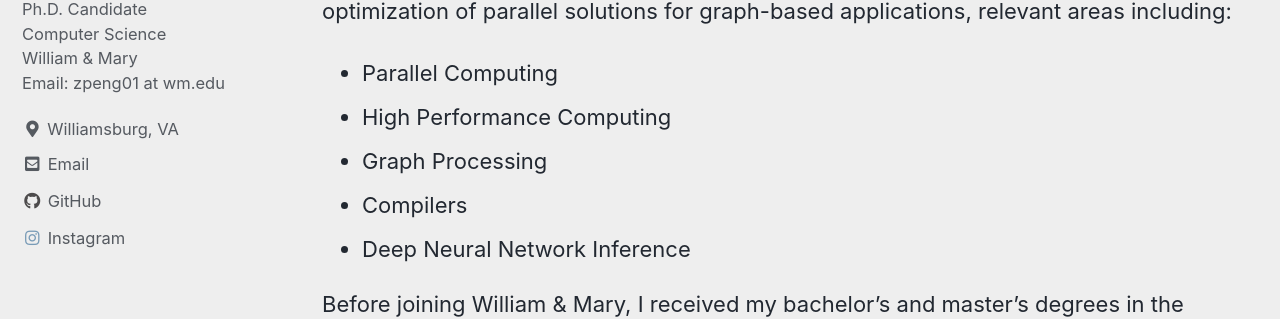
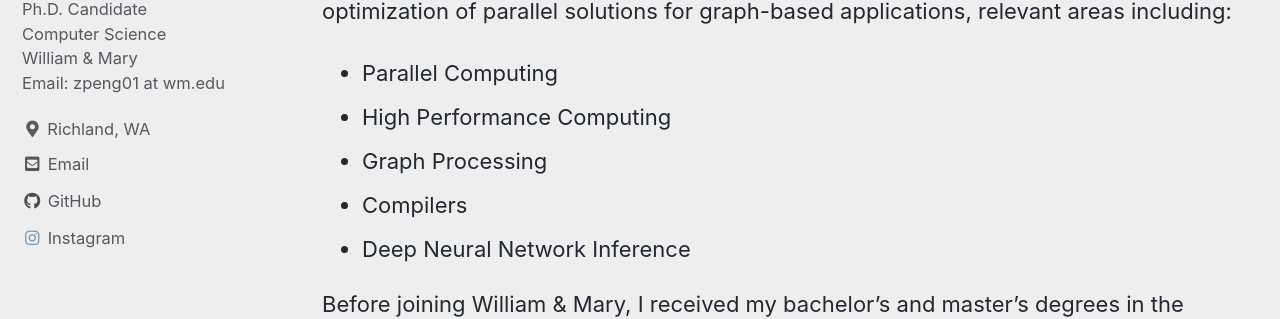
Before and after one commit to johnpzh/johnpzh.github.io, a Jekyll site: the page built from index.md, in a window 1280 px wide. Shown: the part 295-614 px from the top of the page. Built offline with Jekyll 4.4.1, drawn with Linux system fonts in a browser that asks for light colours; cached includes are drawn as plain includes.

Commit message:
location

```diff
--- a/_config.yml
+++ b/_config.yml
@@ -108,7 +108,7 @@ author:
   Computer Science<br>
   William & Mary<br>
   Email: zpeng01 at wm.edu"
-  location         : "Williamsburg, VA"
+  location         : "Richland, WA"
   # email            : "zpeng01@wm.edu"
   links:
     - label: "Email"
```
Also changed, not shown: index.md (+1 -1 lines).
